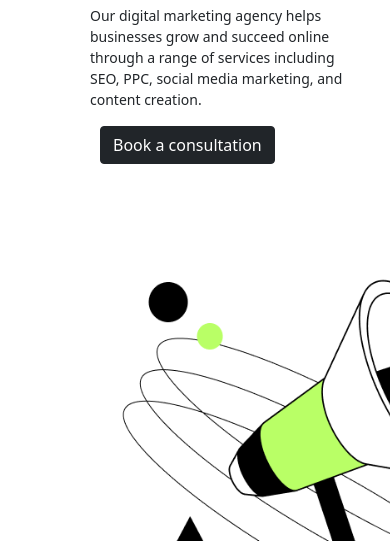
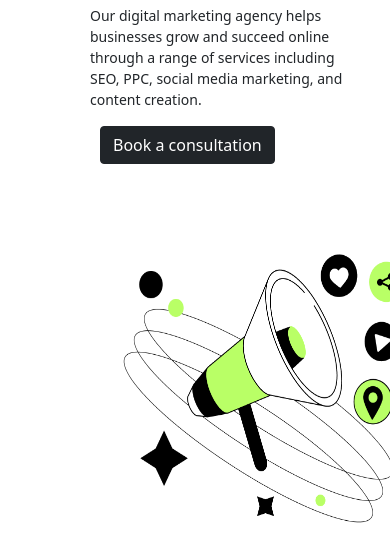
Before and after one commit to yumna1623/HACKATHON, a plain HTML site: page index.html in a window 390 px wide. Shown: the part 429-970 px from the top of the page. Drawn offline with nearby package versions, Linux system fonts and the light colour scheme.

Commit message:
a little responsive

```diff
--- a/media.css
+++ b/media.css
@@ -23,6 +23,14 @@
         margin-left: -10px;
         width: 50%;
     }
+    .right1 img{
+        width: 300px;
+        height: 300px;
+        margin-left: 10px;
+    }
+    .main4 img{
+        width: 150%;
+    }
 
 
 }
```
